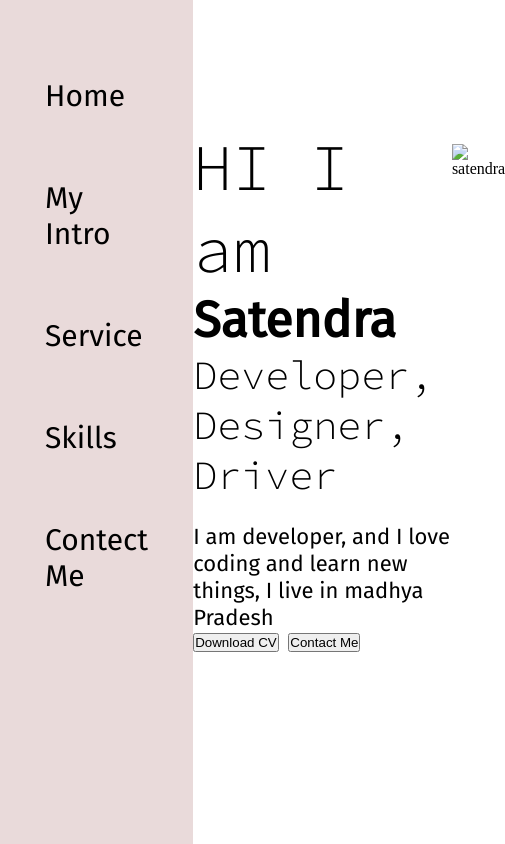
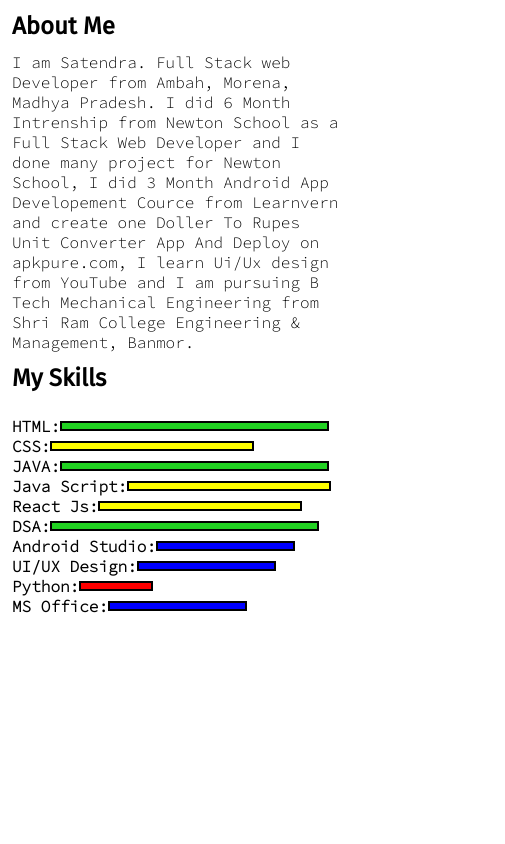
Before and after one commit to ssjdeveloper/satendra2, a plain HTML site: page intro.html in a window 390 px wide. Shown: the whole page, 505 px wide, since content can reach past the window. Drawn offline with Linux system fonts and the light colour scheme.

Commit message:
done with html css part and start js part

```diff
--- a/intro.html
+++ b/intro.html
@@ -16,27 +16,30 @@
             <li><a href="/">Home</a></li>
             <li><a href="/intro.html">My Intro</a></li>
             <li><a href="/sercices.html">Service</a></li>
-            <li><a href="skills.html">Skills</a></li>
+            <li><a href="blog.html">Blogs</a></li>
             <li><a href="/Contect.html">Contect Me</a></li>
           </ul>
         </nav>
       </div>
       <div class="main">
-        <div class="infoContainer">
-          <div class="devInfo">
-            <div class="hello">HI I am</div>
-            <div class="name">Satendra</div>
-            <div class="about">Developer, Designer, Driver</div>
-            <div class="moreAbout">
-              I am developer, and I love coding and learn new things, I live in
-              madhya Pradesh
-            </div>
-            <div class="button">
-              <button>Download CV</button>
-              <button>Contact Me</button>
-            </div>
+        <div class="intro">
+
+           <h2>About Me</h2>
+           <p>I am Satendra. Full Stack web Developer from Ambah, Morena, Madhya Pradesh. I did 6 Month Intrenship from Newton School as a Full Stack Web Developer and I done many project for Newton School, I did 3 Month Android App Developement Cource from Learnvern and create one Doller To Rupes Unit Converter App And Deploy on apkpure.com, I learn Ui/Ux design from YouTube and I am pursuing B Tech Mechanical Engineering from Shri Ram College Engineering & Management, Banmor. </p>
+
+          <h2>My Skills</h2>
+          <div class="skillContainer">
+            <div class="skillItem">HTML: <div class="skill wid-100"></div></div>
+            <div class="skillItem">CSS: <div class="skill wid-75"></div></div>
+            <div class="skillItem">JAVA: <div class="skill wid-100"></div></div>
+            <div class="skillItem">Java Script: <div class="skill wid-75"></div></div>
+            <div class="skillItem">React Js: <div class="skill wid-75"></div></div>
+            <div class="skillItem">DSA: <div class="skill wid-100"></div></div>
+            <div class="skillItem">Android Studio: <div class="skill wid-50"></div></div>
+            <div class="skillItem">UI/UX Design: <div class="skill wid-50"></div></div>
+            <div class="skillItem">Python: <div class="skill wid-25"></div></div>
+            <div class="skillItem">MS Office: <div class="skill wid-50"></div></div>
           </div>
-          <div class="devPic"><img src="dev.png" alt="satendra" /></div>
         </div>
       </div>
     </div>
--- a/styles.css
+++ b/styles.css
@@ -89,9 +89,9 @@
 }
 
 .btn-sm {
-  font-size: 14px;
-  padding: 10px 19px;
-  margin: 12px 0;
+  font-size: 10px;
+  padding: 7px 13px;
+  margin: 10px 0;
 }
 
 .btn:hover {
@@ -141,3 +141,85 @@
   margin: 3px 0;
 }
 /* contect me style end */
+
+
+/* this line start style of skills */
+.blogItem{
+  margin: 20px;
+  font-family: "Fira Sans", sans-serif;
+
+}
+.blogContainer h1{
+  font-family: "Fira Sans", sans-serif;
+  margin: 23px;
+
+}
+.blogItem h2{
+
+}
+.blogItem p{
+  font-family: "Source Code Pro", monospace;
+
+}
+
+/* this line end style of skills */
+
+/* this line start into css  */
+.intro h2{
+  font-family: "Fira Sans", sans-serif;
+  margin: 12px;
+
+}
+.intro p{
+  font-family: "Source Code Pro", monospace;
+  margin: 12px;
+
+}
+.skillContainer{
+  padding: 12px;
+}
+.skillItem{
+display: flex;
+align-items: center;
+font-family: "Source Code Pro", monospace;
+font-weight: 900;
+
+}
+
+.skill{
+  width: 265px;
+  height: 6px;
+  background-color: red;
+  border: 2px solid black;
+}
+
+.wid-100{
+  width: 265px;
+  background-color: rgb(33, 209, 33);
+}
+.wid-75{
+ width: 200px;
+ background-color: #ffff01;
+}
+.wid-50{
+  width: 135px;
+  background-color: blue;
+}
+.wid-25{
+  width: 70px;
+  background-color: red;
+}
+/* this line end into css  */
+
+/* this line start meadia query using responsive */
+@media (max-width: 920px) {
+  /* *{
+    background-color: red;
+  } */
+  .sidebar{
+    transform: translate(-443px, 0);
+    position: absolute;
+  }
+
+}
+/* this line end meadia query using responsive */
```
Also changed, not shown: Contect.html (+1 -1 lines), blog.html (added, +51 -0 lines), index.html (+6 -2 lines), sercices.html (+1 -1 lines), skills.html (deleted, +0 -44 lines), cross.png (added), nav.png (added).
